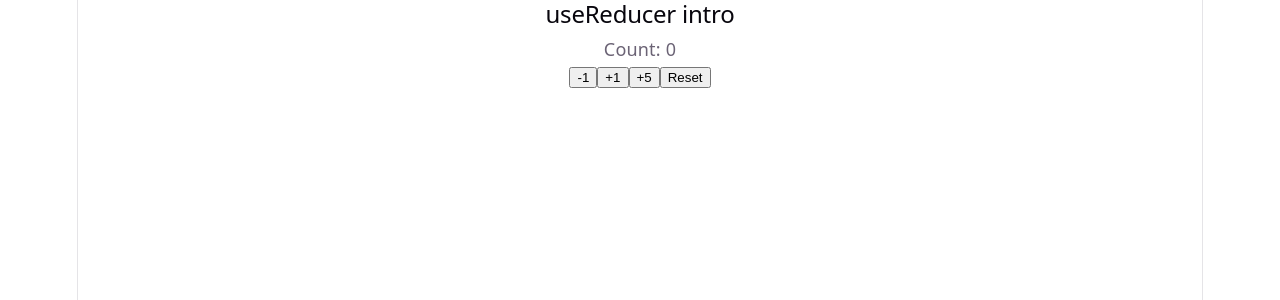
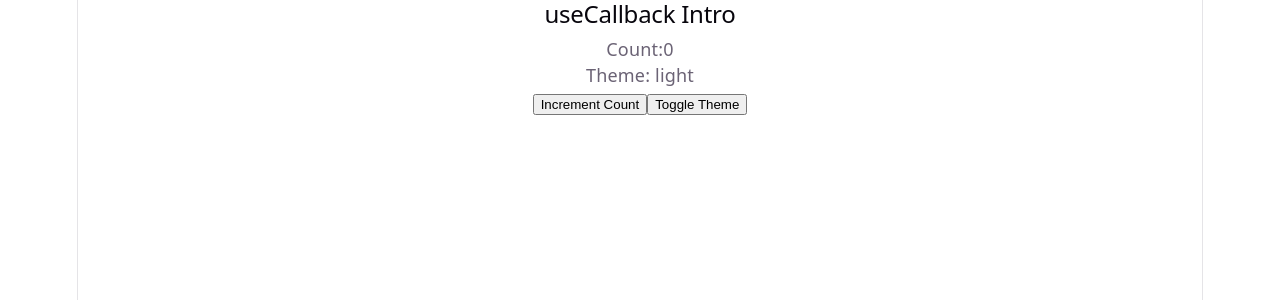
Before and after one commit to Shalinihr57/MERN_Stu_FebMay26Mys, a React (Vite) app in the folder W10/D2/my-app/: page / in a window 1280 px wide. Shown: the top 300 px of the page. Built offline with nearby package versions, Linux system fonts and the light colour scheme.

Commit message:
useCallback hook

```diff
--- a/W10/D2/my-app/src/App.jsx
+++ b/W10/D2/my-app/src/App.jsx
@@ -2,6 +2,7 @@ import './App.css'
 import {UseContextIntro} from "./components/P1"
 import {CustomHooksIntro} from "./components/P2"
 import {UseReducerIntro} from "./components/P4"
+import {UseCallbackIntro} from "./components/P5"
 
 function App() {
 
@@ -10,7 +11,8 @@ function App() {
     <>
 {/* <UseContextIntro/> */}
 {/* <CustomHooksIntro/> */}
-<UseReducerIntro/>
+{/* <UseReducerIntro/> */}
+<UseCallbackIntro/>
     </>
   )
 }
```
